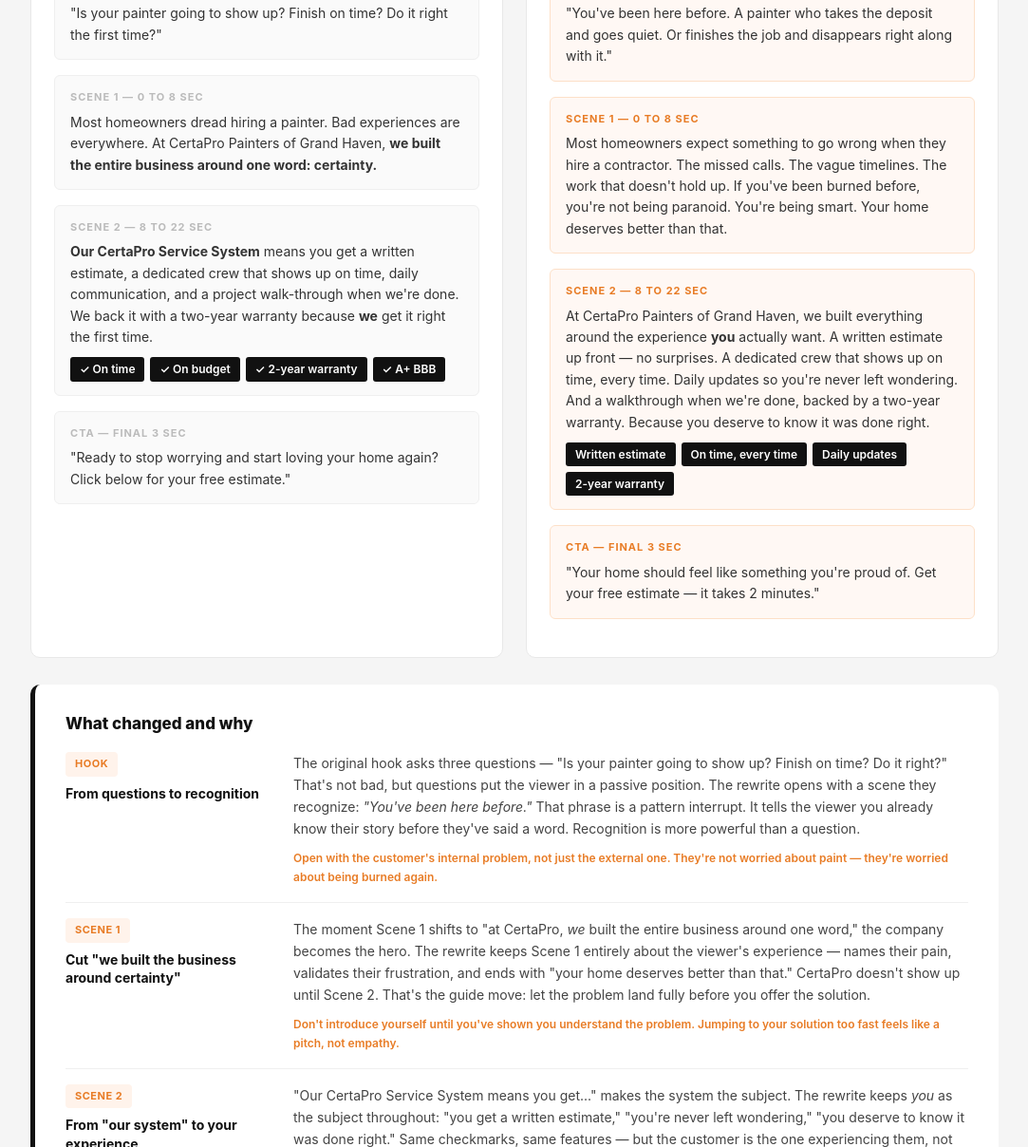
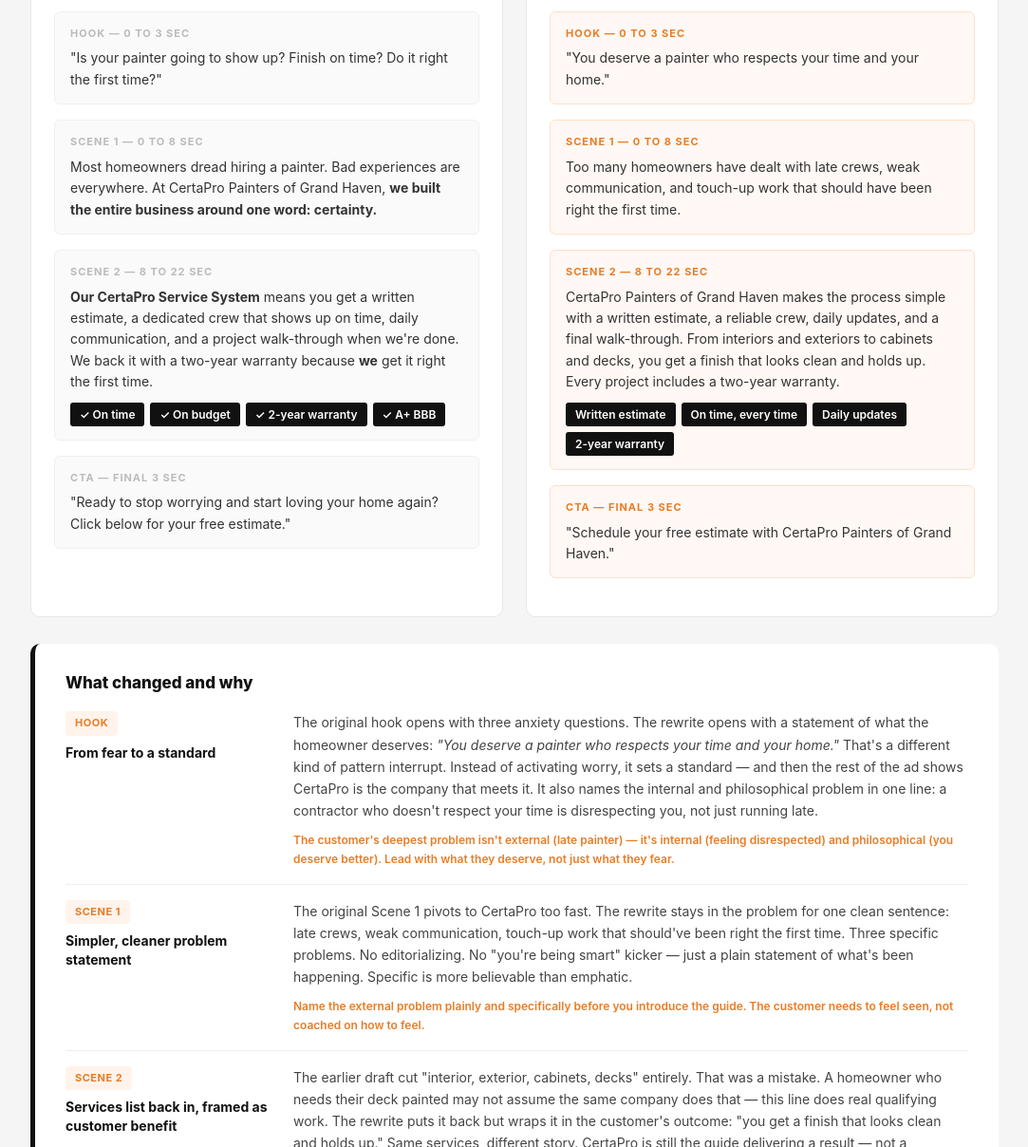
Before and after one commit to joshcowen/guidemktg-proposals, a website: page certa-pro/ad-rewrites.html in a window 1280 px wide. Shown: the part 2616-3824 px from the top of the page at 95% size, without its empty margins (98-1181 px from the left). Drawn offline with Linux system fonts and the light colour scheme.

Commit message:
Apply Sassie's edits to CertaPro ad rewrites — Static + Video Meta Ads

```diff
--- a/certa-pro/ad-rewrites.html
+++ b/certa-pro/ad-rewrites.html
@@ -398,7 +398,7 @@
             </div>
             <div class="ad-field">
               <div class="ad-field-label">Body Copy</div>
-              <div class="ad-field-text">Most Grand Haven homeowners have a contractor story they'd rather forget. At CertaPro, we built everything around making sure that doesn't happen to you. Written estimate. Dedicated crew. Daily updates. Two-year warranty. 4.7 stars from over 40 neighbors who finally got the experience they deserved. Call 616-414-2418.</div>
+              <div class="ad-field-text">Most Grand Haven homeowners have a contractor story they'd rather forget. At CertaPro, we built everything around making sure that doesn't happen to you. Whether we're painting your interior, exterior, cabinets, or decks, here's what you get: written estimate, dedicated crew, daily updates, and a two-year warranty. 4.7 stars from over 40 neighbors who finally got the experience they deserved. Call 616-414-2418.</div>
             </div>
             <div class="ad-field">
               <div class="ad-field-label">CTA</div>
@@ -438,10 +438,10 @@
         <div class="change-item">
           <div class="change-what">
             <div class="change-tag">SERVICES LIST</div>
-            <span class="change-title">Cut "we do it all"</span>
+            <span class="change-title">Kept the list, changed the frame</span>
           </div>
           <div class="change-why">
-            "Interior, exterior, cabinets, decks, we do it all" is pure hero language. It's a list of what CertaPro offers, not what the customer gets. We replaced it with what the customer actually experiences: written estimate, daily updates, walkthrough at the end, two-year warranty. Same information, different frame — "here's your experience" instead of "here's our menu."
+            "Interior, exterior, cabinets, decks, we do it all" is hero language — a capability list, not a customer benefit. But the list itself is worth keeping: a lot of homeowners don't know they can hire the same company for their deck that they hire for their interior. That specificity pre-qualifies the right customer. The rewrite keeps the list but wraps it in a promise of experience: "here's what you get" — not "here's our menu." Same services, different story.
             <span class="principle">The guide describes the plan — what the customer's experience will be — not just their capabilities.</span>
           </div>
         </div>
@@ -510,17 +510,17 @@
 
             <div class="scene-block after-scene">
               <div class="scene-label after-label">Hook — 0 to 3 sec</div>
-              <div class="scene-text">"You've been here before. A painter who takes the deposit and goes quiet. Or finishes the job and disappears right along with it."</div>
+              <div class="scene-text">"You deserve a painter who respects your time and your home."</div>
             </div>
 
             <div class="scene-block after-scene">
               <div class="scene-label after-label">Scene 1 — 0 to 8 sec</div>
-              <div class="scene-text">Most homeowners expect something to go wrong when they hire a contractor. The missed calls. The vague timelines. The work that doesn't hold up. If you've been burned before, you're not being paranoid. You're being smart. Your home deserves better than that.</div>
+              <div class="scene-text">Too many homeowners have dealt with late crews, weak communication, and touch-up work that should have been right the first time.</div>
             </div>
 
             <div class="scene-block after-scene">
               <div class="scene-label after-label">Scene 2 — 8 to 22 sec</div>
-              <div class="scene-text">At CertaPro Painters of Grand Haven, we built everything around the experience <strong>you</strong> actually want. A written estimate up front — no surprises. A dedicated crew that shows up on time, every time. Daily updates so you're never left wondering. And a walkthrough when we're done, backed by a two-year warranty. Because you deserve to know it was done right.</div>
+              <div class="scene-text">CertaPro Painters of Grand Haven makes the process simple with a written estimate, a reliable crew, daily updates, and a final walk-through. From interiors and exteriors to cabinets and decks, you get a finish that looks clean and holds up. Every project includes a two-year warranty.</div>
               <div class="scene-overlays">
                 <div class="overlay-chip">Written estimate</div>
                 <div class="overlay-chip">On time, every time</div>
@@ -531,7 +531,7 @@
 
             <div class="scene-block after-scene">
               <div class="scene-label after-label">CTA — Final 3 sec</div>
-              <div class="scene-text">"Your home should feel like something you're proud of. Get your free estimate — it takes 2 minutes."</div>
+              <div class="scene-text">"Schedule your free estimate with CertaPro Painters of Grand Haven."</div>
             </div>
 
           </div>
@@ -546,44 +546,44 @@
         <div class="change-item">
           <div class="change-what">
             <div class="change-tag">HOOK</div>
-            <span class="change-title">From questions to recognition</span>
+            <span class="change-title">From fear to a standard</span>
           </div>
           <div class="change-why">
-            The original hook asks three questions — "Is your painter going to show up? Finish on time? Do it right?" That's not bad, but questions put the viewer in a passive position. The rewrite opens with a scene they recognize: <em>"You've been here before."</em> That phrase is a pattern interrupt. It tells the viewer you already know their story before they've said a word. Recognition is more powerful than a question.
-            <span class="principle">Open with the customer's internal problem, not just the external one. They're not worried about paint — they're worried about being burned again.</span>
+            The original hook opens with three anxiety questions. The rewrite opens with a statement of what the homeowner deserves: <em>"You deserve a painter who respects your time and your home."</em> That's a different kind of pattern interrupt. Instead of activating worry, it sets a standard — and then the rest of the ad shows CertaPro is the company that meets it. It also names the internal and philosophical problem in one line: a contractor who doesn't respect your time is disrespecting you, not just running late.
+            <span class="principle">The customer's deepest problem isn't external (late painter) — it's internal (feeling disrespected) and philosophical (you deserve better). Lead with what they deserve, not just what they fear.</span>
           </div>
         </div>
 
         <div class="change-item">
           <div class="change-what">
             <div class="change-tag">SCENE 1</div>
-            <span class="change-title">Cut "we built the business around certainty"</span>
+            <span class="change-title">Simpler, cleaner problem statement</span>
           </div>
           <div class="change-why">
-            The moment Scene 1 shifts to "at CertaPro, <em>we</em> built the entire business around one word," the company becomes the hero. The rewrite keeps Scene 1 entirely about the viewer's experience — names their pain, validates their frustration, and ends with "your home deserves better than that." CertaPro doesn't show up until Scene 2. That's the guide move: let the problem land fully before you offer the solution.
-            <span class="principle">Don't introduce yourself until you've shown you understand the problem. Jumping to your solution too fast feels like a pitch, not empathy.</span>
+            The original Scene 1 pivots to CertaPro too fast. The rewrite stays in the problem for one clean sentence: late crews, weak communication, touch-up work that should've been right the first time. Three specific problems. No editorializing. No "you're being smart" kicker — just a plain statement of what's been happening. Specific is more believable than emphatic.
+            <span class="principle">Name the external problem plainly and specifically before you introduce the guide. The customer needs to feel seen, not coached on how to feel.</span>
           </div>
         </div>
 
         <div class="change-item">
           <div class="change-what">
             <div class="change-tag">SCENE 2</div>
-            <span class="change-title">From "our system" to your experience</span>
+            <span class="change-title">Services list back in, framed as customer benefit</span>
           </div>
           <div class="change-why">
-            "Our CertaPro Service System means you get..." makes the system the subject. The rewrite keeps <em>you</em> as the subject throughout: "you get a written estimate," "you're never left wondering," "you deserve to know it was done right." Same checkmarks, same features — but the customer is the one experiencing them, not CertaPro delivering them. The text overlays also changed: "On time / On budget" (CertaPro attributes) became "On time, every time / Daily updates" (customer experiences).
-            <span class="principle">Features are about you. Benefits framed around the customer's experience are about them. Always frame around them.</span>
+            The earlier draft cut "interior, exterior, cabinets, decks" entirely. That was a mistake. A homeowner who needs their deck painted may not assume the same company does that — this line does real qualifying work. The rewrite puts it back but wraps it in the customer's outcome: "you get a finish that looks clean and holds up." Same services, different story. CertaPro is still the guide delivering a result — not a company listing what it sells.
+            <span class="principle">Pre-qualifying language helps the right customer self-select. Keep specifics that do that job, just frame them around what the customer gets, not what you offer.</span>
           </div>
         </div>
 
         <div class="change-item">
           <div class="change-what">
             <div class="change-tag">CTA</div>
-            <span class="change-title">Kept the outcome, sharpened it</span>
+            <span class="change-title">Direct ask, no setup needed</span>
           </div>
           <div class="change-why">
-            The original CTA was actually already close — "stop worrying and start loving your home again" is good customer-outcome language. We kept that spirit and made it a statement instead of a question: "Your home should feel like something you're proud of." Then added urgency without pressure: "it takes 2 minutes." Short, specific, removes the friction of a vague ask.
-            <span class="principle">The CTA should point toward the customer's success vision — what their life looks like after they work with you.</span>
+            By the time the viewer reaches the CTA, they've heard what they deserve and what CertaPro delivers. The CTA doesn't need to close with another emotional statement — it just needs to tell them what to do. "Schedule your free estimate with CertaPro Painters of Grand Haven" is specific, confident, and removes any ambiguity about who this is for or what happens next.
+            <span class="principle">A strong CTA names the action and the company. The emotional work is already done — just give them the clear next step.</span>
           </div>
         </div>
 
```
